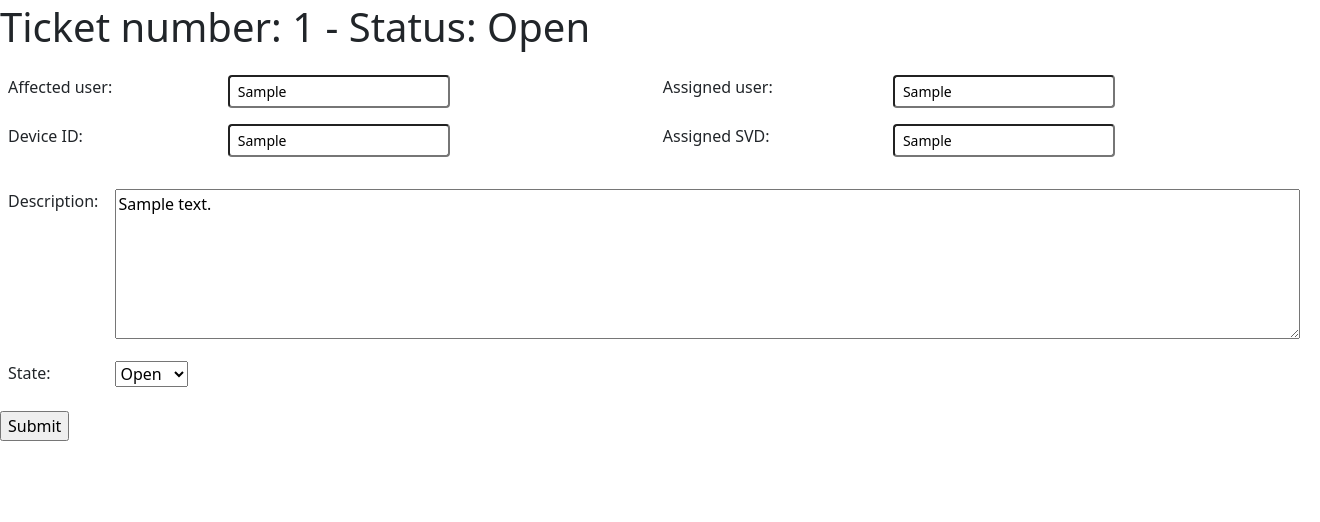
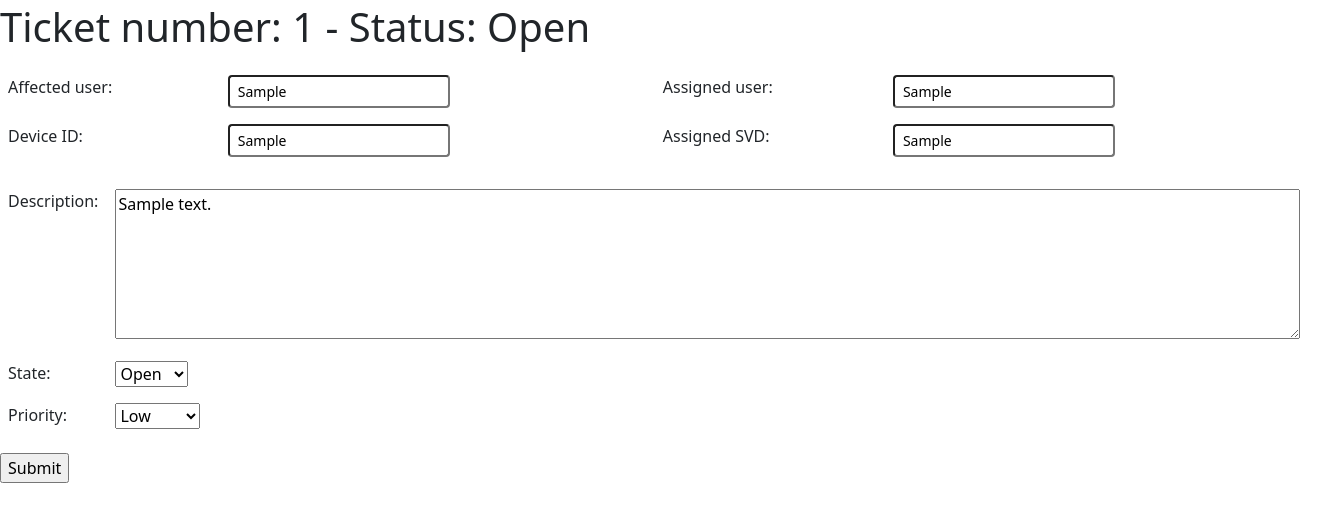
Before and after one commit to huLasPet/issue_tracking_project, a Django app: page /ticket/1 in a window 1320 px wide. Shown: the part 69-591 px from the top of the page. Run offline with Django 4.2, Linux system fonts and the light colour scheme; a user stored in the database is signed in; tables that the repository leaves empty hold one stand-in row (values such as "Sample post").

Commit message:
Added ticket priority field to DB and option to change it

```diff
--- a/ticket_project/ticket_app/models.py
+++ b/ticket_project/ticket_app/models.py
@@ -63,7 +63,7 @@ class Tickets(models.Model):
     description = models.CharField(max_length=100000)
     affected_device = models.CharField(max_length=200, default="")
     opening_date = models.DateTimeField('opening date', default=datetime.now())
-
+    priority = models.CharField(max_length=50, default="Low")
 
 def __int__(self):
         return self.id
--- a/ticket_project/ticket_app/templates/ticket_app/ticket.html
+++ b/ticket_project/ticket_app/templates/ticket_app/ticket.html
@@ -70,6 +70,20 @@
                     {% endif %}
                 </select></td>
             </tr>
+            <tr>
+                <td>Priority:</td>
+                <td>
+                    <select name="priority">
+                        {% for prio in priority %}
+                        {% if prio  == tickets.priority %}
+                        <option value="{{ tickets.priority }}" selected>{{ tickets.priority }}</option>
+                        {% else %}
+                        <option value="{{ prio }}">{{ prio }}</option>
+                        {% endif %}
+                        {% endfor %}
+                    </select>
+                </td>
+            </tr>
             </tbody>
         </table>
     </fieldset>
--- a/ticket_project/ticket_app/views.py
+++ b/ticket_project/ticket_app/views.py
@@ -145,6 +145,7 @@ def ticket(request, ticket_id):
     svds are the all the SVDs without duplicates.
     Get data back to update the DB, refresh the page."""
     ticket_id = int(ticket_id)
+    priority = ["Low", "Medium", "High", "Critical"]
     tickets = get_object_or_404(Tickets, pk=ticket_id)
     devices = Devices.objects.filter(users__username=tickets.affected_user)
     if not devices:
@@ -158,7 +159,9 @@ def ticket(request, ticket_id):
     context = {'tickets': tickets,
                'devices': devices,
                'users': users,
-               'svds': svds}
+               'svds': svds,
+               'priority': priority,
+               }
     if request.method == "POST":
         tickets.affected_user = request.POST["affected_user"]
         tickets.affected_device = request.POST["affected_device"]
@@ -166,6 +169,7 @@ def ticket(request, ticket_id):
         tickets.assigned_svd = request.POST["assigned_svd"]
         tickets.description = request.POST["description"]
         tickets.state = request.POST["state"]
+        tickets.priority = request.POST["priority"]
         tickets.save()
         return HttpResponseRedirect(f'/ticket/{ticket_id}', context)
     return HttpResponse(template.render(context, request))
```
Also changed, not shown: ticket_project/ticket_app/migrations/0023_tickets_priority_alter_devices_purchase_date_and_more.py (added), 1 other file.
